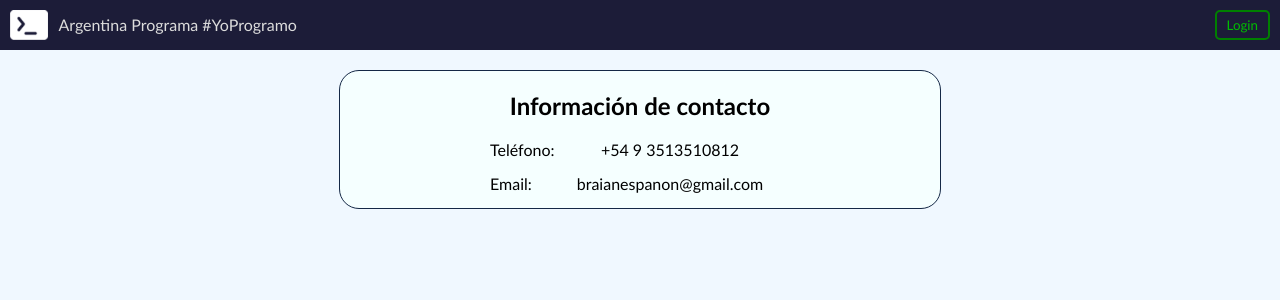
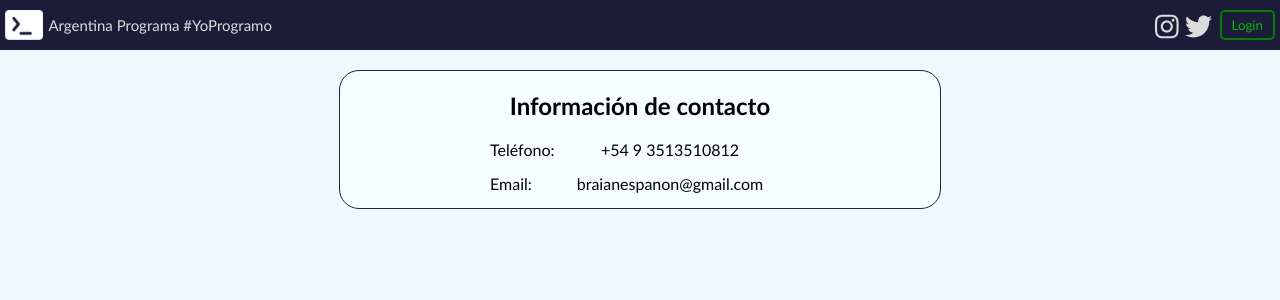
Before and after one commit to BraianEspanon/Portfolio-FrontEnd, an Angular app: page /contacto in a window 1280 px wide. Shown: the top 300 px of the page. Built offline with nearby package versions, Linux system fonts and the light colour scheme.

Commit message:
Redes sociales agregadas

```diff
--- a/src/app/components/header/header-bar/header-bar.component.css
+++ b/src/app/components/header/header-bar/header-bar.component.css
@@ -1,18 +1,19 @@
 header {
     background-color:rgb(28, 28, 56);
-    padding: 10px;
+    padding: 10px 5px;
     color: gainsboro;
     min-width: 375px;
     height: 30px;
 }
 
 p {
-    padding: 5px 10px;
+    padding: 6px 0px 6px 5px;
     margin: 0px;
     text-decoration: none;
     color: gainsboro;
     vertical-align: middle;
     float: left;
+    font-size:15px;
 }
 
 p:hover{
@@ -20,7 +21,7 @@ p:hover{
 }
 
 p:active{
-    color:red;
+    color:crimson;
 }
 
 .logo{
@@ -32,5 +33,25 @@ p:active{
 }
 .container-logo:hover{
     cursor: pointer;
+}
 
+.redes-sociales{
+    height: 100%;
+    float: right;
+    margin-right: 5px;
 }
+
+.icono-red{
+    font-size: 27px;
+    margin: 3px;
+    color: gainsboro;
+}
+
+.icono-red:hover{
+    cursor: pointer;
+    color: white;
+}
+
+.icono-red:active{
+    color:crimson;
+}
--- a/src/app/components/header/header-bar/header-bar.component.html
+++ b/src/app/components/header/header-bar/header-bar.component.html
@@ -9,4 +9,18 @@
         <p>Argentina Programa #YoProgramo</p>
     </div>
     <app-header-buttons class="inicio-sesion"></app-header-buttons>
+    <div class="redes-sociales">
+        <a href="https://www.instagram.com/brashammm/" target="_blank">
+            <fa-icon
+            class="icono-red"
+            [icon]="faInstagram"
+            ></fa-icon>
+        </a>
+        <a href="https://twitter.com/FNCWeasell" target="_blank">
+            <fa-icon
+            class="icono-red"
+            [icon]="faTwitter"
+            ></fa-icon>
+        </a>
+    </div>
 </header>
--- a/src/app/components/header/header-bar/header-bar.component.ts
+++ b/src/app/components/header/header-bar/header-bar.component.ts
@@ -1,5 +1,6 @@
 import { Component, OnInit } from '@angular/core';
 import { Router } from '@angular/router';
+import { faInstagram, faTwitter } from '@fortawesome/free-brands-svg-icons';
 
 @Component({
   selector: 'app-header-bar',
@@ -7,7 +8,10 @@ import { Router } from '@angular/router';
   styleUrls: ['./header-bar.component.css']
 })
 export class HeaderBarComponent implements OnInit {
-  argentinaProgramaLogo: string = "/assets/images/ArgentinaPrograma_logo.png"
+  argentinaProgramaLogo: string = "/assets/images/ArgentinaPrograma_logo.png";
+  faInstagram = faInstagram;
+  faTwitter = faTwitter
+
   constructor(private router: Router) { }
 
   ngOnInit(): void {
```
